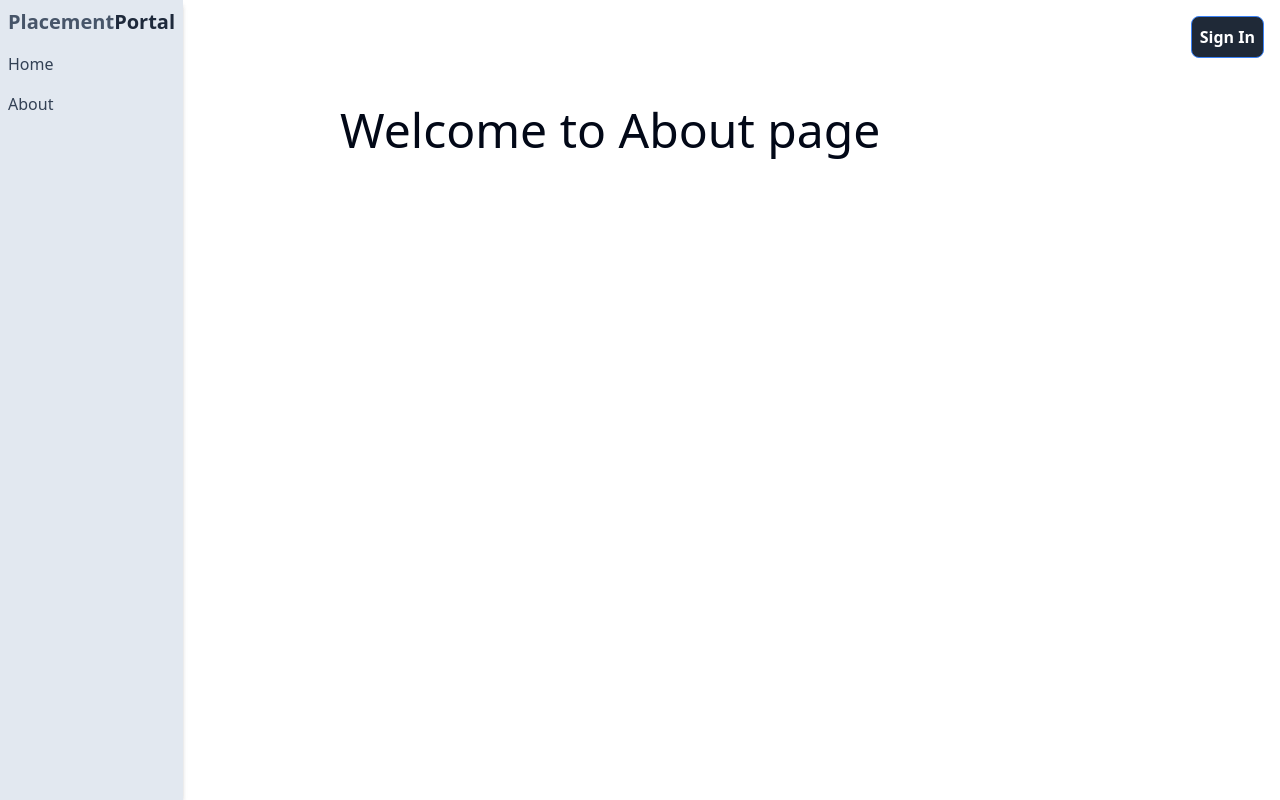
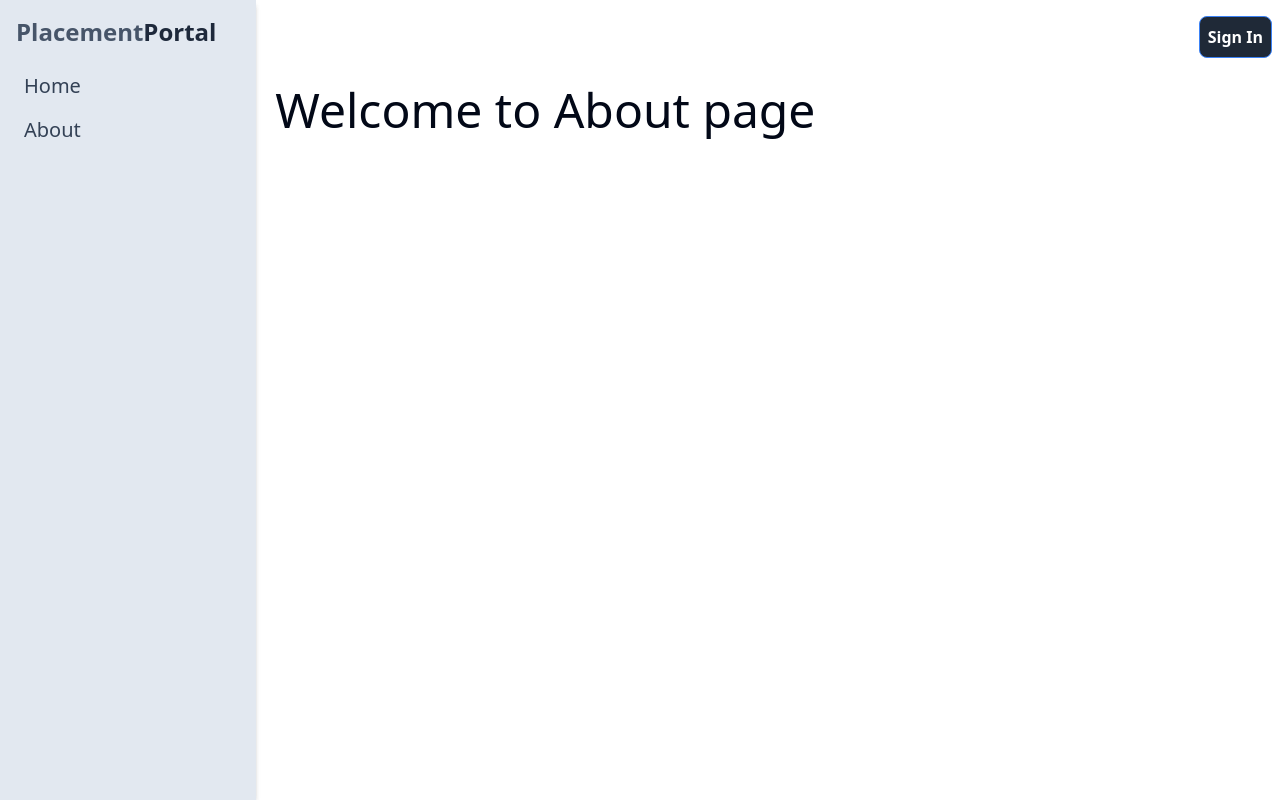
Before and after one commit to bhavy3103/Placement_Uniform_Service, a React (Vite) app in the folder client/: page /about in a window 1280 px wide. Built offline with nearby package versions, Linux system fonts and the light colour scheme.

Commit message:
layout the top and side header complete signout functionality

```diff
--- a/client/src/components/Layout.jsx
+++ b/client/src/components/Layout.jsx
@@ -6,15 +6,14 @@ import { SideHeader } from './SideHeader';
 
 export const Layout = ({ children }) => {
   return (
-    <div className="flex">
+    <div className="flex ">
       {/* Left side - Header */}
-      <div className="w-1/6">
+      <div className="w-1/5 m-3">
         <SideHeader />
       </div>
 
-      {/* Right side - Main content with TopHeader */}
-      <div className="w-5/6 p-5">
-        {/* <TopHeader /> */}
+      {/* Right side - Main content */}
+      <div className="w-4/5 flex flex-col ">
         {children}
       </div>
     </div>
--- a/client/src/components/SideHeader.jsx
+++ b/client/src/components/SideHeader.jsx
@@ -5,29 +5,23 @@ export const SideHeader = () => {
   const { currentUser } = useSelector(state => state.user);
 
   return (
-    <aside className='bg-slate-200 shadow-md h-screen fixed left-0 top-0'>
-      <div className='flex flex-col items-center justify-between max-w-6xl mx-auto p-2 h-full'>
-        <div>
-          <Link to='/'>
-            <h1 className='font-bold text-xl mb-4'>
+    <div className='bg-slate-200 shadow-md h-screen w-1/5 fixed left-0 top-0'>
+      <Link Link to='/' >
+        <h1 className='font-bold text-2xl m-3 p-1'>
           <span className='text-slate-600'>Placement</span>
           <span className='text-slate-800'>Portal</span>
         </h1>
       </Link>
 
-          <ul className='flex flex-col gap-4'>
+      <ul className='flex flex-col gap-0'>
         <Link to='/'>
-              <li className='hover:underline text-slate-700'>Home</li>
+          <li className='text-slate-700 text-xl ml-4 mr-3 p-2 hover:border border-gray-900 hover:bg-gray-300 hover:rounded-lg'>Home</li>
         </Link>
         <Link to='/about'>
-              <li className='hover:underline text-slate-700'>About</li>
+          <li className='text-slate-700 text-xl ml-4 mr-3 p-2 hover:border border-gray-900 hover:bg-gray-300 hover:rounded-lg'>About</li>
         </Link>
       </ul>
     </div>
-
-
-      </div>
-    </aside>
   );
 }
 
--- a/client/src/components/TopHeader.jsx
+++ b/client/src/components/TopHeader.jsx
@@ -1,14 +1,37 @@
-// TopHeader.js
 
-import React from 'react';
+// import React from 'react';
 import { Link } from 'react-router-dom';
-import { useSelector } from 'react-redux';
+import { useDispatch, useSelector } from 'react-redux';
+import { signOutUserStart, signOutUserSuccess, signOutUserFailure } from '@/redux/user/userSlice';
+import axios from "../../api/AxiosUrl"
 
 export const TopHeader = () => {
   const { currentUser } = useSelector(state => state.user);
+  const dispatch = useDispatch();
+
+  const handleSignOut = async () => {
+    try {
+      dispatch(signOutUserStart());
+
+      const response = await axios.get('/api/auth/signout');
+
+      if (response.data.success === false) {
+        dispatch(signOutUserFailure(response.data.message));
+        return;
+      }
+
+      dispatch(signOutUserSuccess());
+      window.location.reload();
+    } catch (error) {
+      dispatch(signOutUserFailure(error.message));
+      console.error(error.message);
+    }
+  };
+
+
 
   return (
-    <div className="flex justify-end mt-2 mr-2">
+    <div className="flex justify-end mt-2 ml-auto w-4/5">
       <Link to='/profile'>
         {currentUser ? (
           <button className="border border-blue-500 hover:border-blue-700 bg-gray-800 text-white p-2 m-2 rounded-full hover:underline text-slate-700">
@@ -19,9 +42,9 @@ export const TopHeader = () => {
         )}
       </Link>
       {
-        currentUser ? (<button className='font-semibold border border-blue-500  hover:border-blue-700 bg-gray-800 text-white p-2 m-2 rounded-lg hover:underline text-slate-700'>
+        currentUser ? (<span onClick={handleSignOut} className='font-semibold border border-blue-500  hover:border-blue-700 bg-gray-800 text-white p-2 m-2 rounded-lg hover:underline text-slate-700 cursor-pointer'>
           Signout
-        </button>) : " "
+        </span>) : " "
       }
 
     </div>
--- a/client/src/pages/About.jsx
+++ b/client/src/pages/About.jsx
@@ -1,19 +1,12 @@
+import Layout from '@/components/Layout'
 import Header from '@/components/SideHeader'
 import React from 'react'
 
 const About = () => {
   return (
-    <div className="flex">
-      {/* Left side - Header */}
-      <div className="w-1/4">
-        <Header />
-      </div>
-
-      {/* Right side - Page Content */}
-      <div className="w-3/4 p-5">
-        <p className="text-5xl mt-5">Welcome to About page</p>
-      </div>
-    </div>
+    <Layout>
+      <p className="text-5xl mt-5">Welcome to About page</p>
+    </Layout>
   )
 }
 
--- a/client/src/pages/Profile.jsx
+++ b/client/src/pages/Profile.jsx
@@ -11,7 +11,7 @@ const Profile = () => {
 
   return (
     <Layout>
-      <div className="flex justify-center w-full">
+      <div className="flex justify-center w-full ">
         <div className="relative">
           <button
             className="w-[140px] h-[140px] object-cover border-[2px]  border-blue-500 hover:border-blue-700  bg-gray-600 p-5 rounded-full  text-white text-6xl text-center cursor-default"
@@ -21,7 +21,7 @@ const Profile = () => {
           </button>
         </div>
       </div>
-      <div className="grid gap-6 mb-6 md:grid-cols-3 mt-2">
+      <div className="grid gap-6 mb-6 md:grid-cols-3 mt-2 mr-4">
         <div>
           <label htmlFor="first_name" className="block mb-2 text-sm font-medium text-gray-900 dark:text-white">First name</label>
           <input
--- a/client/src/redux/user/userSlice.js
+++ b/client/src/redux/user/userSlice.js
@@ -21,10 +21,22 @@ const userSlice = createSlice({
     signInFailure: (state, action) => {
       state.error = action.payload;
       state.loading = false;
-    }
+    },
+    signOutUserStart: (state) => {
+      state.loading = true;
+    },
+    signOutUserSuccess: (state) => {
+      state.currentUser = null;
+      state.loading = false;
+      state.error = null;
+    },
+    signOutUserFailure: (state, action) => {
+      state.error = action.payload;
+      state.loading = false;
+    },
   }
 });
 
-export const { signInStart, signInSuccess, signInFailure } = userSlice.actions;
+export const { signInStart, signInSuccess, signInFailure, signOutUserStart, signOutUserSuccess, signOutUserFailure } = userSlice.actions;
 
 export default userSlice.reducer;
```
Also changed, not shown: 2 other files (tests, documents, lock files or other folders). Lines whose indentation alone changed are shown as unchanged.
